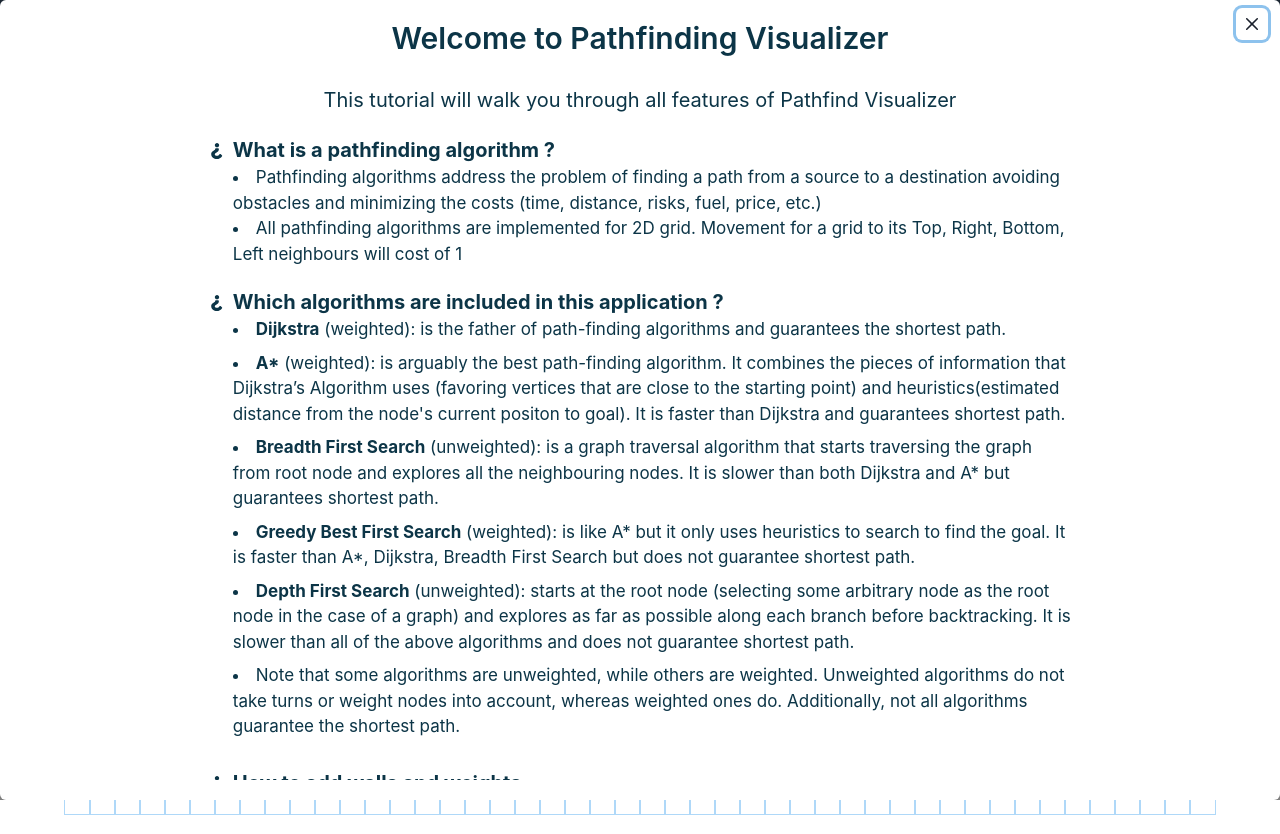
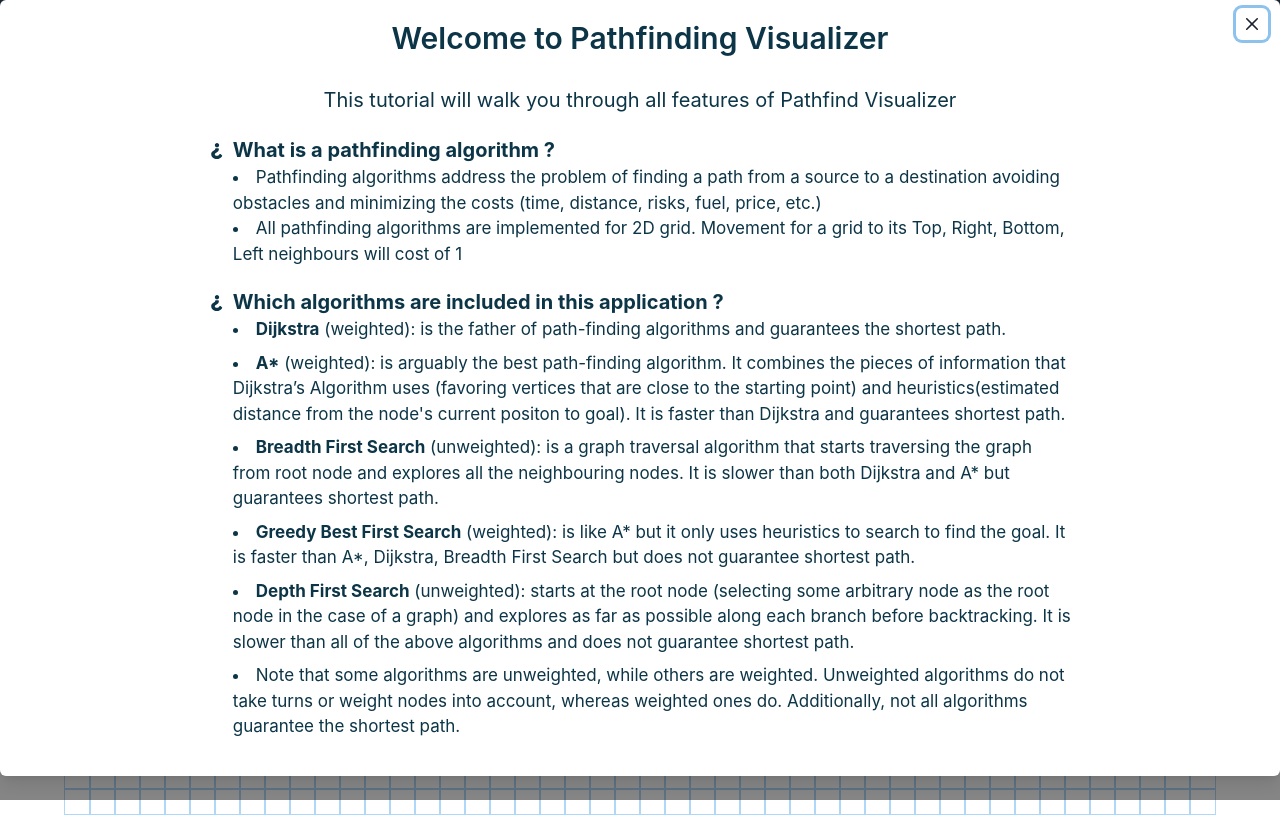
Before and after one commit to Kaung-HtetKyaw/pathfinding-visualizer, a React (Create React App) app: page / in a window 1280 px wide. Built offline with nearby package versions, Linux system fonts and the light colour scheme.

Commit message:
add: margin bottom to modal content

```diff
--- a/src/Tutorial/index.js
+++ b/src/Tutorial/index.js
@@ -38,6 +38,7 @@ const Tutorial = ({ isOpen, onOpen, onClose }) => {
       <ModalOverlay />
       <ModalContent
         pb={5}
+        mb={6}
         display="flex"
         flexDir="column"
         justifyContent="center"
```
